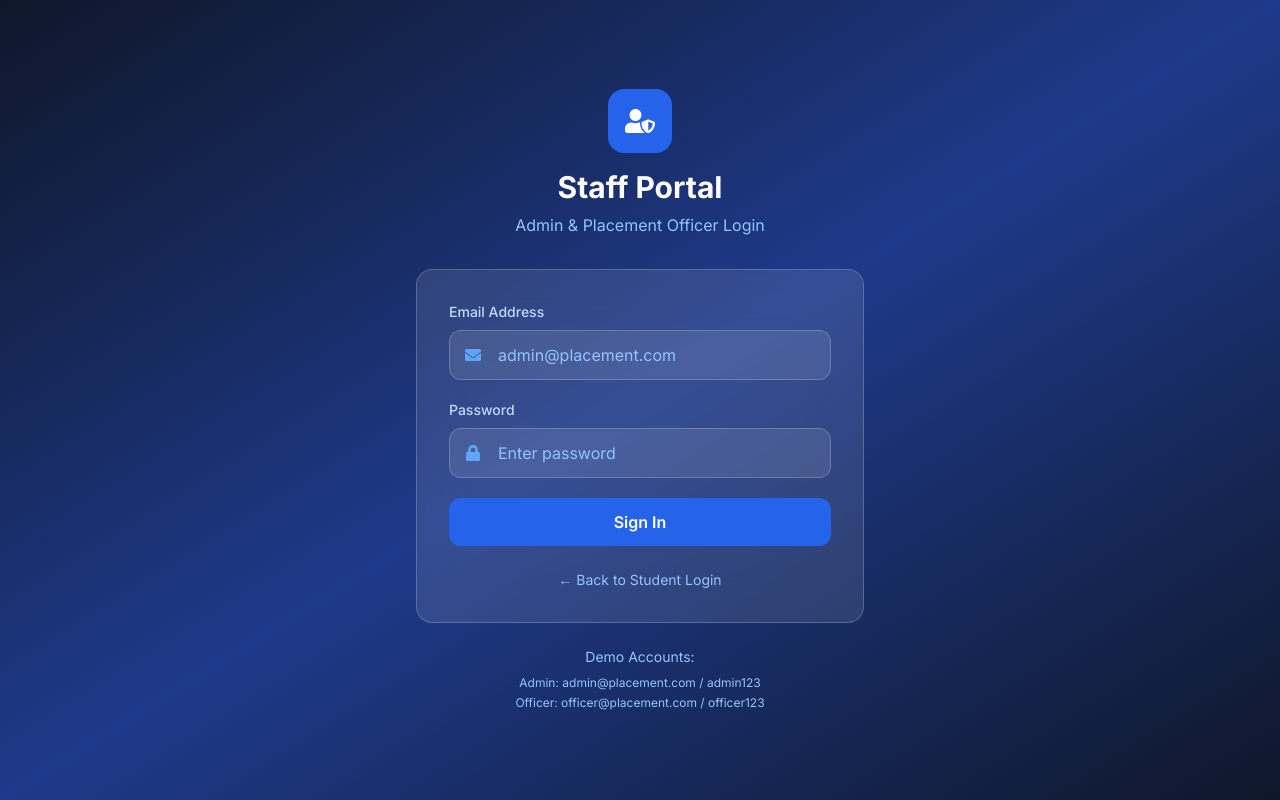
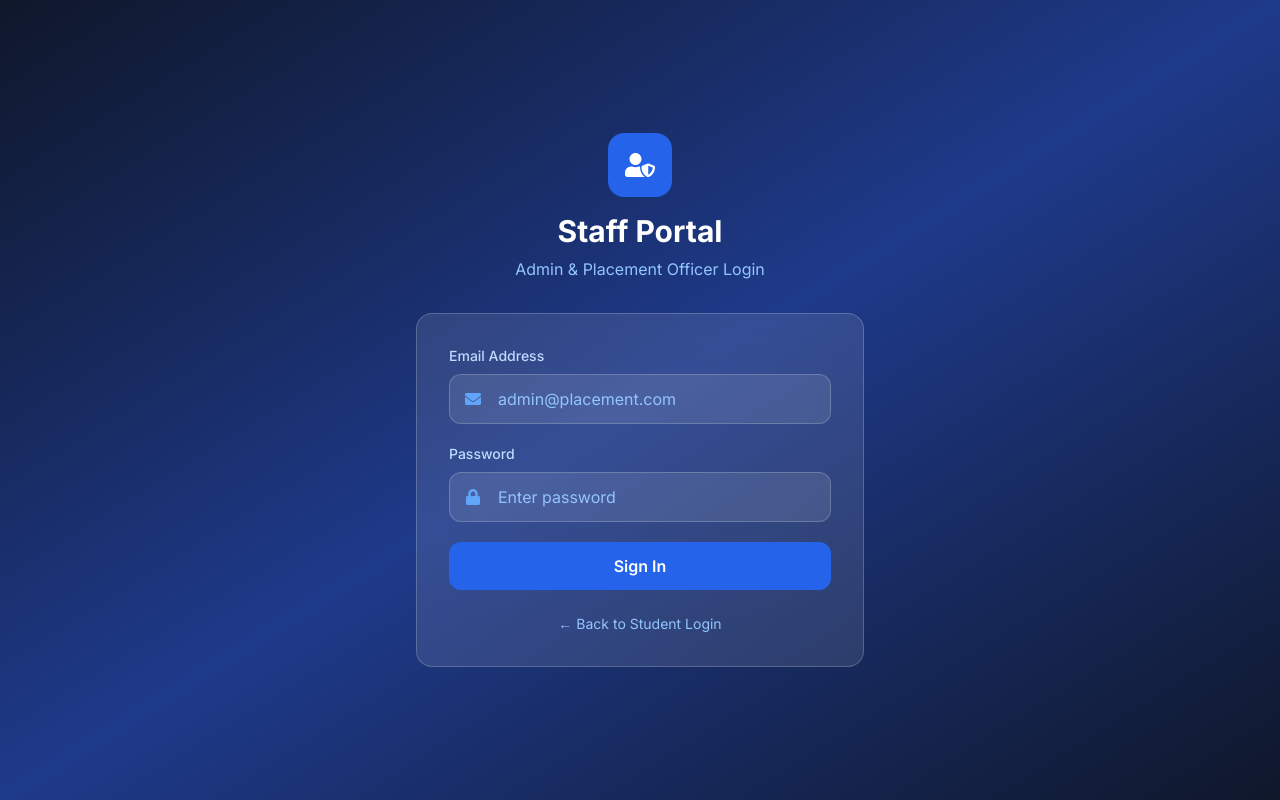
Before and after one commit to soubhagya-m-dev/smart-placement-system, a React (Vite) app in the folder frontend/: page /admin-login in a window 1280 px wide. Built offline with nearby package versions, Linux system fonts and the light colour scheme; no server answers; the HTML template or start-up script is replaced by a standard one.

Commit message:
remove demo passwords

```diff
--- a/frontend/src/pages/auth/AdminOfficerLogin.jsx
+++ b/frontend/src/pages/auth/AdminOfficerLogin.jsx
@@ -124,13 +124,7 @@ export default function AdminOfficerLogin() {
         </form>
 
         {/* Info */}
-        <div className="mt-6 text-center text-blue-300 text-sm">
-          <p className="mb-2">Demo Accounts:</p>
-          <div className="text-xs space-y-1">
-            <p>Admin: admin@placement.com / admin123</p>
-            <p>Officer: officer@placement.com / officer123</p>
-          </div>
-        </div>
+
       </div>
     </div>
   );
```
